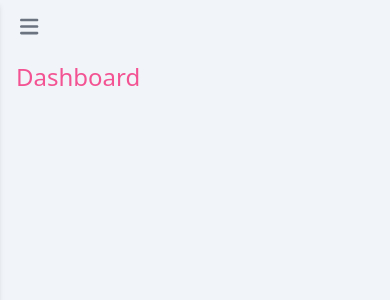
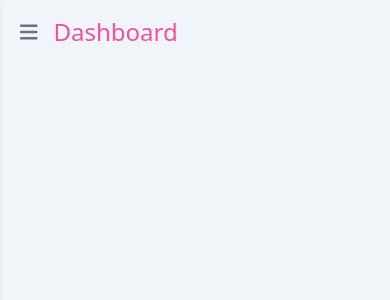
Before and after one commit to Evobaso-J/travel-manager, a Nuxt app: page / in a window 390 px wide. Shown: the top 300 px of the page. Built offline with nearby package versions, Linux system fonts and the light colour scheme.

Commit message:
feat: improve responsiveness

```diff
--- a/src/components/BackButton.vue
+++ b/src/components/BackButton.vue
@@ -1,7 +1,7 @@
 <template>
   <button
     type="button"
-    class="rounded-full ml-2 hover:bg-primary-100 px-1 aspect-square"
+    class="rounded-full hover:bg-primary-100 px-1 aspect-square"
   >
     <FontAwesomeIcon
       :icon="{ prefix: 'fas', iconName: 'arrow-left' }"
--- a/src/components/PageTitle.vue
+++ b/src/components/PageTitle.vue
@@ -1,6 +1,19 @@
 <template>
   <div class="mb-4 flex items-center gap-3">
     <BackButton v-if="showBackButton" />
+    <button
+      v-else
+      class="px-1 sm:hidden inline-flex items-center text-gray-500 rounded-lg hover:bg-gray-100 focus:outline-none focus:ring-2 focus:ring-gray-200"
+      @click="toggleSidebar"
+    >
+      <FontAwesomeIcon
+        :icon="{
+          prefix: 'fas',
+          iconName: 'bars',
+        }"
+        size="lg"
+      />
+    </button>
     <h1 class="text-2xl text-primary-400">
       {{ title }}
     </h1>
@@ -8,6 +21,7 @@
 </template>
 
 <script setup lang='ts'>
+import { FontAwesomeIcon } from '@fortawesome/vue-fontawesome'
 import BackButton from './BackButton.vue'
 
 defineComponent({ name: 'PageTitle' })
@@ -16,4 +30,6 @@ type PageTitleProps = {
   title: string
 }
 defineProps<PageTitleProps>()
+
+const { toggleSidebar } = useSidebarStatus()
 </script>
--- /dev/null
+++ b/src/components/navigation/AppLogo.vue
@@ -0,0 +1,26 @@
+<template>
+  <NuxtLink
+    to="/"
+    class="flex items-center cursor-pointer"
+    @click="toggleSidebar"
+  >
+    <NuxtImg
+      src="/images/logo.png"
+      alt="Logo"
+      width="40"
+      height="40"
+      class="mr-4"
+    />
+    <h1
+      class="text-2xl font-semibold text-gray-800"
+    >
+      Travlog
+    </h1>
+  </NuxtLink>
+</template>
+
+<script setup lang='ts'>
+defineComponent({ name: 'AppLogo' })
+
+const { toggleSidebar } = useSidebarStatus()
+</script>
--- a/src/components/navigation/NavigationSidebar.vue
+++ b/src/components/navigation/NavigationSidebar.vue
@@ -1,50 +1,20 @@
 <template>
-  <button
-    class="inline-flex items-center p-2 mt-2 ms-3 text-sm text-gray-500 rounded-lg sm:hidden hover:bg-gray-100 focus:outline-none focus:ring-2 focus:ring-gray-200"
-    @click="toggleSidebar"
-  >
-    <span class="sr-only">Open sidebar</span>
-    <FontAwesomeIcon
-      :icon="{
-        prefix: 'fas',
-        iconName: 'bars',
-      }"
-      size="xl"
-    />
-  </button>
-
   <div
     class="fixed inset-0 bg-gray-500 bg-opacity-75 transition-opacity sm:hidden z-50"
-    :class="{ hidden: !isOpen }"
+    :class="{ hidden: !isSidebarOpen }"
     aria-hidden="true"
     @click="toggleSidebar"
   />
   <aside
     class="fixed top-0 left-0 z-50 w-64 h-screen transition-transform -translate-x-full sm:translate-x-0
     shadow-md"
-    :class="{ 'translate-x-0': isOpen, '-translate-x-full': !isOpen }"
+    :class="{ 'translate-x-0': isSidebarOpen, '-translate-x-full': !isSidebarOpen }"
     aria-label="Sidebar"
   >
     <div
       class="h-full px-3 py-4 overflow-y-auto bg-white"
     >
-      <NuxtLink
-        to="/"
-        class="p-2 mb-2 flex items-center cursor-pointer"
-      >
-        <NuxtImg
-          src="/images/logo.png"
-          alt="Logo"
-          width="40"
-          height="40"
-          class="mr-4"
-        />
-        <h1
-          class="text-2xl font-semibold text-gray-800"
-        >
-          Travlog
-        </h1>
-      </NuxtLink>
+      <AppLogo class="p-2 mb-2" />
       <ul class="space-y-2 font-medium">
         <h3
           class="text-sm"
@@ -69,8 +39,8 @@
 </template>
 
 <script setup lang='ts'>
-import { FontAwesomeIcon } from '@fortawesome/vue-fontawesome'
 import NavigationLink, { type NavigationLinkProps } from './NavigationLink.vue'
+import AppLogo from './AppLogo.vue'
 
 defineComponent({ name: 'NavigationSidebar' })
 
@@ -79,9 +49,5 @@ type NavigationSidebarProps = {
 }
 defineProps<NavigationSidebarProps>()
 
-const isOpen = ref(false)
-
-const toggleSidebar = () => {
-  isOpen.value = !isOpen.value
-}
+const { isSidebarOpen, toggleSidebar } = useSidebarStatus()
 </script>
--- /dev/null
+++ b/src/composables/useSidebarStatus.ts
@@ -0,0 +1,8 @@
+const isSidebarOpen = ref(false)
+
+export const useSidebarStatus = () => {
+  const toggleSidebar = () => {
+    isSidebarOpen.value = !isSidebarOpen.value
+  }
+  return { isSidebarOpen, toggleSidebar }
+}
```
